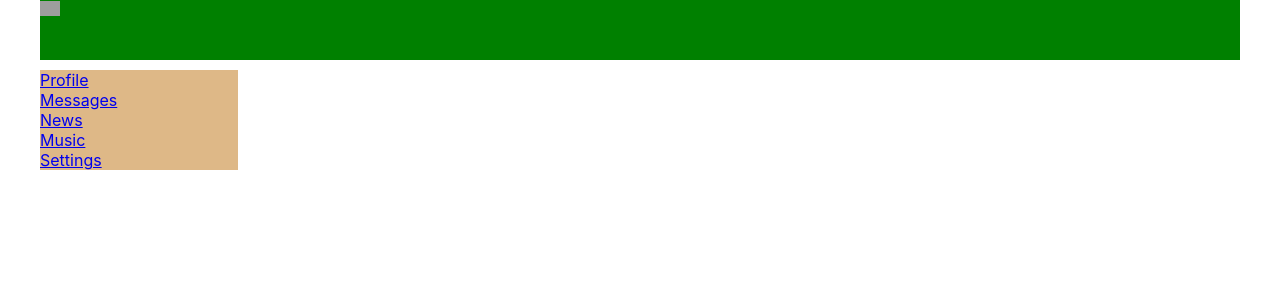
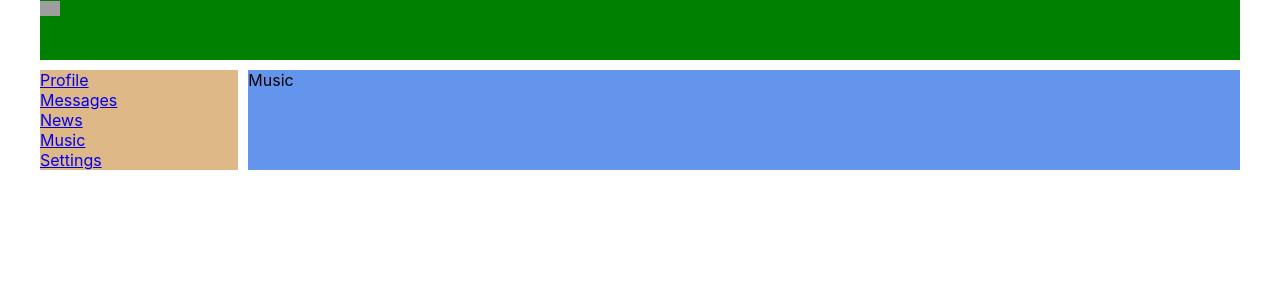
Before and after one commit to 4ub4ikTV/social, a React (Create React App) app: page /music in a window 1280 px wide. Shown: the top 300 px of the page. Built offline with nearby package versions, Linux system fonts and the light colour scheme; grey boxes are pictures that could not be loaded.

Commit message:
update project

```diff
--- a/src/App.js
+++ b/src/App.js
@@ -1,10 +1,10 @@
 import './App.css';
+import {BrowserRouter, Route, Routes} from "react-router-dom";
 
 import {Header} from "./Header/Header";
 import {Navbar} from "./Navbar/Navbar";
 import {Profile} from "./Profile/Profile";
-import {Dialogs} from "./components/Dialogs/Dialogs";
-import {BrowserRouter, Route, Routes} from "react-router-dom";
+import {Dialogs, Music, News, Settings} from "./components";
 
 function App() {
     return (
@@ -15,6 +15,9 @@ function App() {
                 <Routes>
                     <Route path="/profile" element={<Profile/>}/>
                     <Route path="/messages" element={<Dialogs/>}/>
+                    <Route path="/news" element={<News/>}/>
+                    <Route path="/music" element={<Music/>}/>
+                    <Route path="/settings" element={<Settings/>}/>
                 </Routes>
             </div>
         </BrowserRouter>
--- /dev/null
+++ b/src/components/Music/Music.jsx
@@ -0,0 +1,13 @@
+import React from 'react';
+
+import c from './Music.module.css'
+
+const Music = () => {
+    return (
+        <div className={c.content}>
+            Music
+        </div>
+    );
+};
+
+export {Music};
--- /dev/null
+++ b/src/components/Music/Music.module.css
@@ -0,0 +1,4 @@
+.content {
+    grid-area: c;
+    background-color: cornflowerblue;
+}
--- /dev/null
+++ b/src/components/News/News.jsx
@@ -0,0 +1,13 @@
+import React from 'react';
+
+import c from './News.module.css'
+
+const News = () => {
+    return (
+        <div className={c.content}>
+            News
+        </div>
+    );
+};
+
+export {News};
--- /dev/null
+++ b/src/components/News/News.module.css
@@ -0,0 +1,4 @@
+.content {
+    grid-area: c;
+    background-color: cornflowerblue;
+}
--- /dev/null
+++ b/src/components/Settings/Settings.jsx
@@ -0,0 +1,13 @@
+import React from 'react';
+
+import c from './Settings.module.css'
+
+const Settings = () => {
+    return (
+        <div className={c.content}>
+            Settings
+        </div>
+    );
+};
+
+export {Settings};
--- /dev/null
+++ b/src/components/Settings/Settings.module.css
@@ -0,0 +1,4 @@
+.content {
+    grid-area: c;
+    background-color: cornflowerblue;
+}
--- /dev/null
+++ b/src/components/index.js
@@ -0,0 +1,4 @@
+export * from './Dialogs/Dialogs'
+export * from './News/News'
+export * from './Music/Music'
+export * from './Settings/Settings'
```
